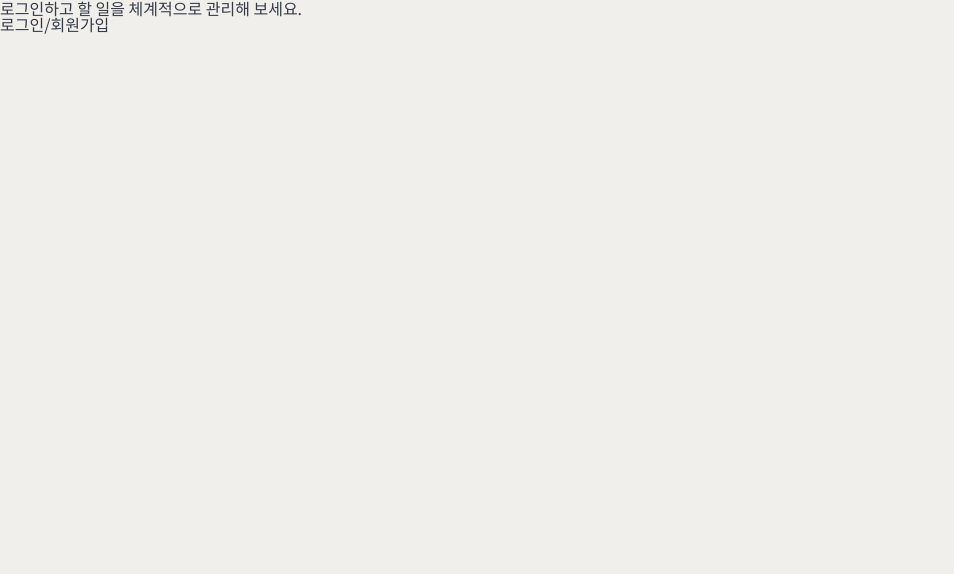
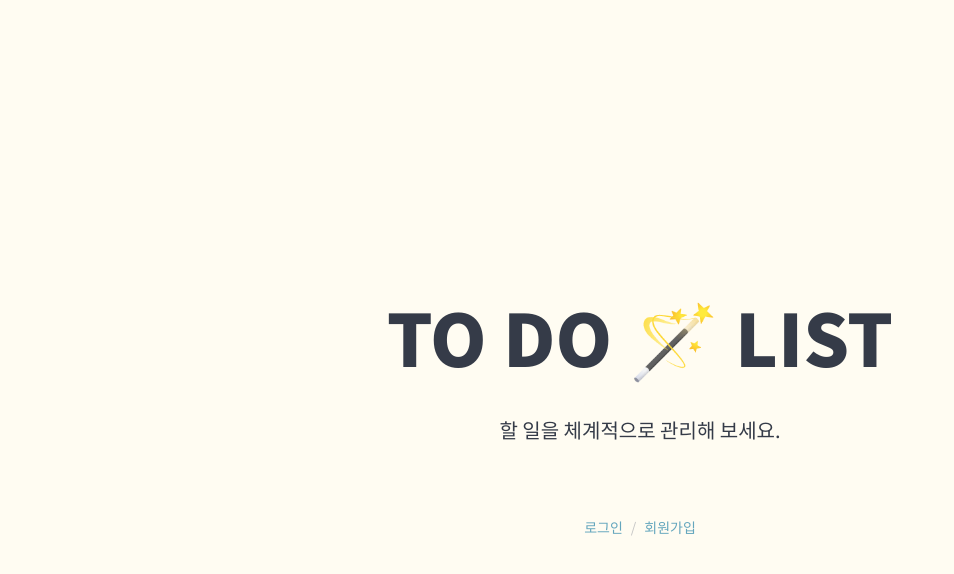
Before and after one commit to seoltang/wanted-pre-onboarding-frontend, a React (Create React App) app: page / in a window 1280 px wide. Shown: the top 574 px of the page, without its empty margins (0-954 px from the left). Built offline with nearby package versions, Linux system fonts and the light colour scheme.

Commit message:
view: Landing Page

```diff
--- a/src/pages/Landing/index.tsx
+++ b/src/pages/Landing/index.tsx
@@ -1,19 +1,63 @@
 import React from 'react';
 import { Link } from 'react-router-dom';
+import styled from 'styled-components';
 import useAutoLogin from '../../hooks/useAutoLogin';
 import { PATH } from '../../config';
+import theme, { flexCustom } from '../../styles/theme';
 
 const Landing = () => {
   useAutoLogin();
 
   return (
-    <div>
-      로그인하고 할 일을 체계적으로 관리해 보세요.
-      <div>
-        <Link to={PATH.login}>로그인</Link>/<Link to={PATH.signUp}>회원가입</Link>
-      </div>
-    </div>
+    <Container>
+      <MainTitle>TO DO 🪄 LIST</MainTitle>
+      <SubTitle>할 일을 체계적으로 관리해 보세요.</SubTitle>
+      <AuthWrapper>
+        <Link to={PATH.login}>
+          <NavigateBtn>로그인</NavigateBtn>
+        </Link>
+        <Divider>/</Divider>
+        <Link to={PATH.signUp}>
+          <NavigateBtn>회원가입</NavigateBtn>
+        </Link>
+      </AuthWrapper>
+    </Container>
   );
 };
 
+const Container = styled.div`
+  ${flexCustom('center', 'center', 'column')}
+`;
+
+const MainTitle = styled.h1`
+  padding-top: 300px;
+  font-size: 72px;
+  font-weight: 900;
+`;
+
+const SubTitle = styled.h2`
+  padding: 48px 0 80px;
+  font-size: 20px;
+`;
+
+const AuthWrapper = styled.div`
+  ${flexCustom()}
+`;
+
+const NavigateBtn = styled.div`
+  color: ${theme.accentColor};
+  font-size: 14px;
+  font-weight: 500;
+
+  &:hover {
+    text-decoration: underline;
+  }
+`;
+
+const Divider = styled.span`
+  padding: 0 8px;
+  color: ${theme.color.gray};
+  font-size: 14px;
+`;
+
 export default Landing;
--- /dev/null
+++ b/src/pages/user/Form/formData.ts
@@ -0,0 +1,12 @@
+const formData = [
+  {
+    type: 'email',
+    name: '이메일',
+  },
+  {
+    type: 'password',
+    name: '비밀번호',
+  },
+];
+
+export default formData;
--- a/src/pages/user/Form/index.tsx
+++ b/src/pages/user/Form/index.tsx
@@ -1,18 +1,8 @@
 import React, { useState } from 'react';
 import { Link } from 'react-router-dom';
 import styled from 'styled-components';
+import formData from './formData';
 import theme, { flexCustom } from '../../../styles/theme';
-
-const formData = [
-  {
-    type: 'email',
-    name: '이메일',
-  },
-  {
-    type: 'password',
-    name: '비밀번호',
-  },
-];
 
 export type InputValue = { [index: string]: string };
 
@@ -86,7 +76,7 @@ const Form = ({ submitType, postForm, linkUrl, linkMessage }: FormProps) => {
         <SubmitBtn disabled={!Object.values(isValid).every((isValidValue) => isValidValue)}>{submitType}</SubmitBtn>
       </StyledForm>
       <Link to={linkUrl}>
-        <SignUpBtn>{linkMessage}</SignUpBtn>
+        <NavigateBtn>{linkMessage}</NavigateBtn>
       </Link>
     </Container>
   );
@@ -146,7 +136,7 @@ const SubmitBtn = styled.button`
   }
 `;
 
-const SignUpBtn = styled.div`
+const NavigateBtn = styled.div`
   margin-top: 32px;
   color: ${theme.accentColor};
   font-size: 14px;
--- a/src/styles/theme.ts
+++ b/src/styles/theme.ts
@@ -1,7 +1,7 @@
 import { DefaultTheme } from 'styled-components';
 
 const theme: DefaultTheme = {
-  backgroundColor: '#f0efeb',
+  backgroundColor: '#fffcf2',
   textColor: '#353b48',
   accentColor: '#64a6bd',
   color: {
```
